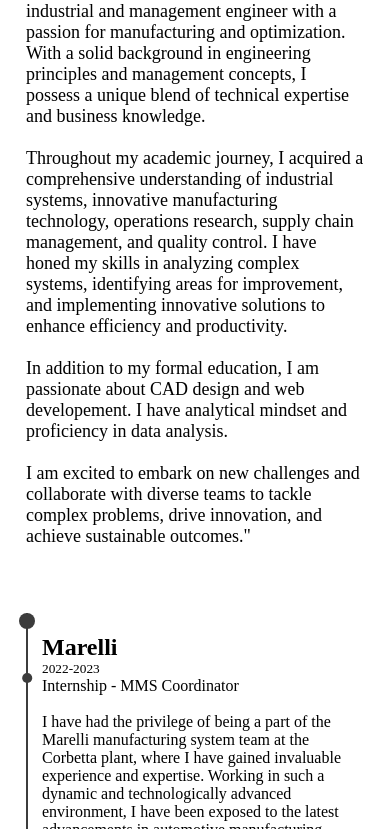
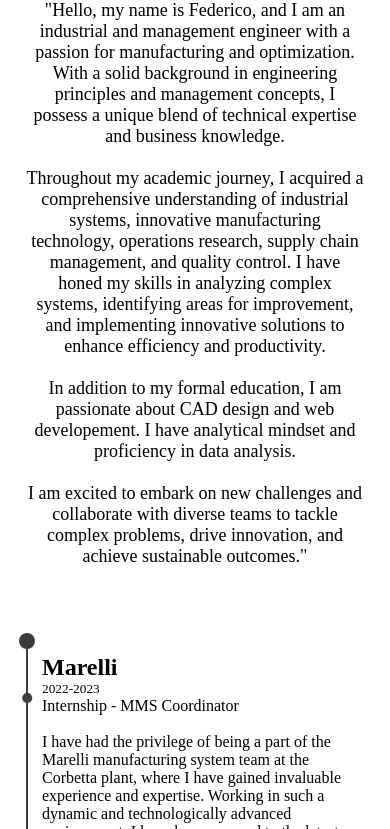
Before and after one commit to federicomarino98/ResponsiveWP, a plain HTML site: page index.html in a window 390 px wide. Shown: the part 263-1092 px from the top of the page. Drawn offline with Linux system fonts and the light colour scheme.

Commit message:
Center text in timeline

```diff
--- a/styles.css
+++ b/styles.css
@@ -849,7 +849,8 @@ footer {
 @media all and (max-width: 850px){
 
     .p_info{
-        text-align: left;
+        padding-top: 20px;
+        text-align: center;
     }
 
     .line{
```
